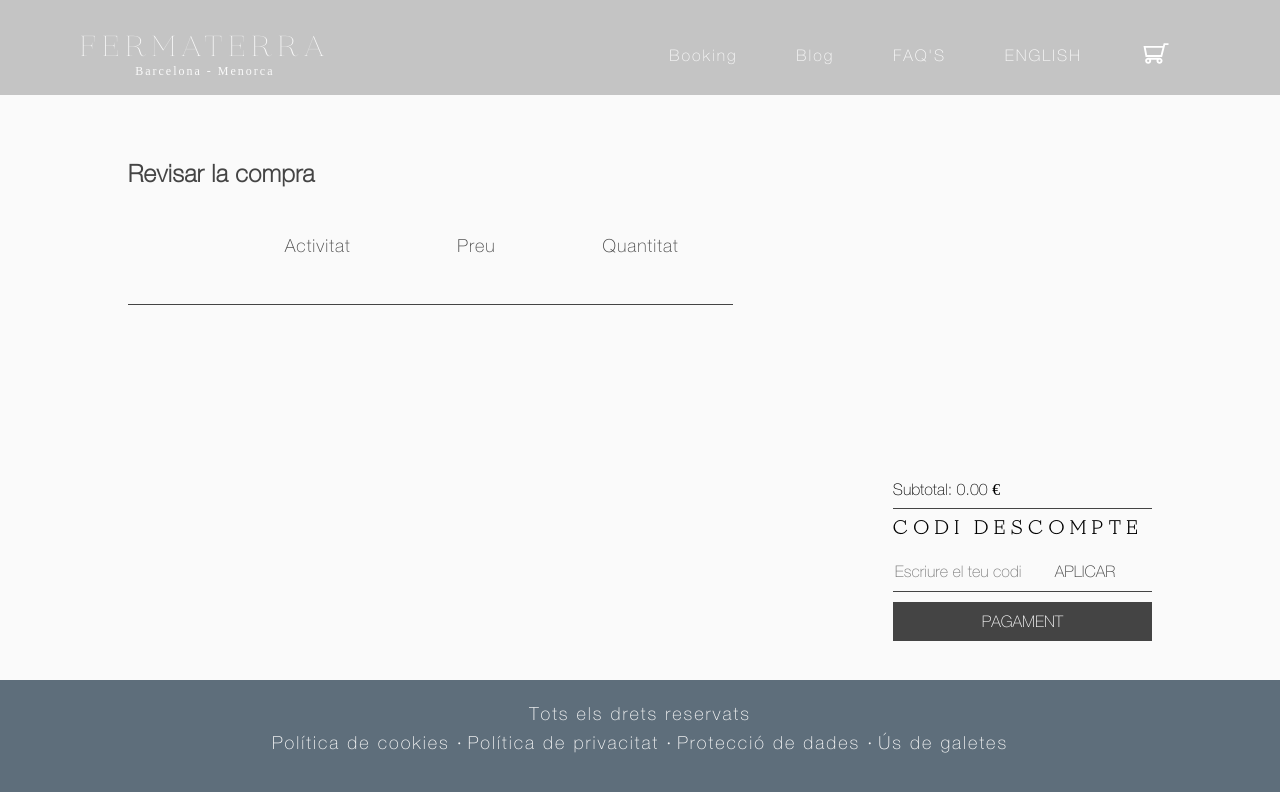
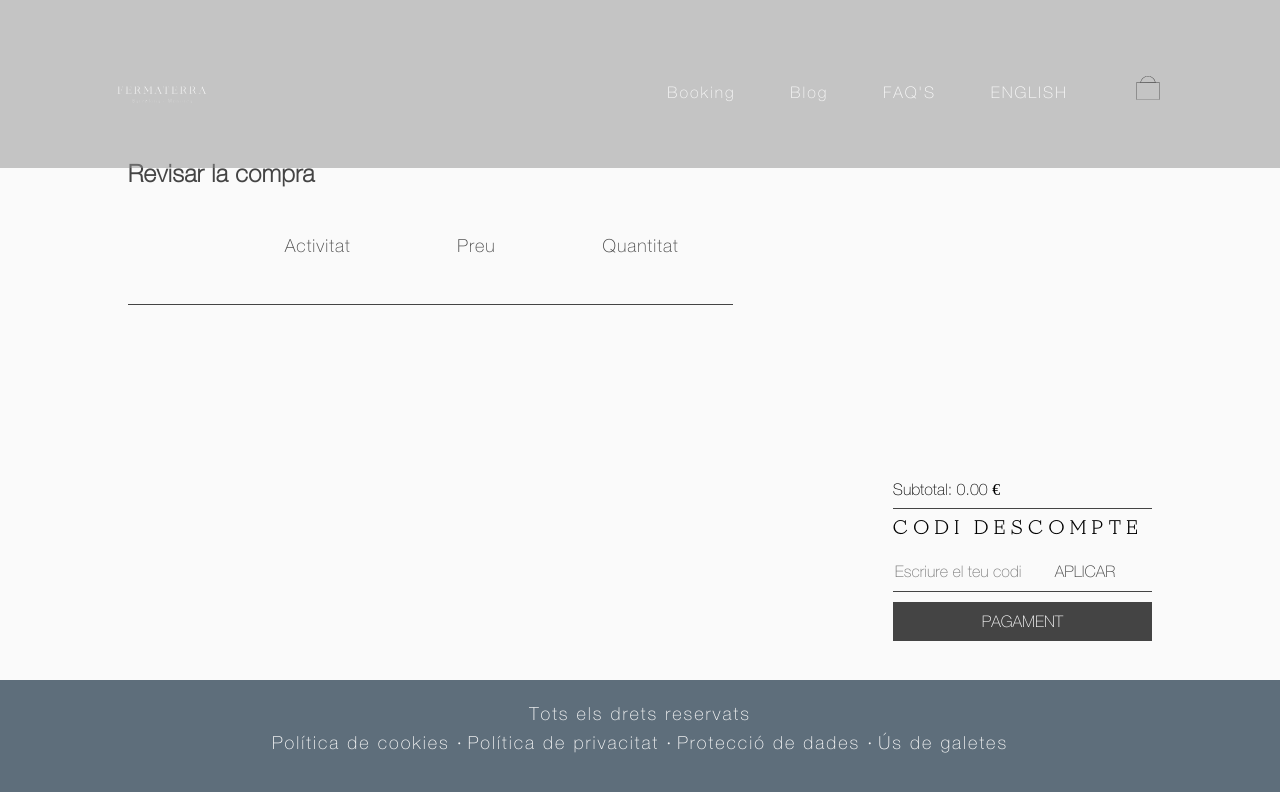
Before and after one commit to Fermaterra/Fermaterra, a Next.js app in the folder frontend/: page /cart in a window 1280 px wide. Shown: the top 792 px of the page. Built offline with nearby package versions, Linux system fonts and the light colour scheme.

Commit message:
Add logos

```diff
--- a/frontend/components/CartMiniature.js
+++ b/frontend/components/CartMiniature.js
@@ -7,7 +7,7 @@ export default function Cart() {
     <div className={styles.cart_miniature}>
       <Link href="/cart">
         <span>
-          <Image src="/img/cart.svg" width={30} height={25} alt="cart" />
+          <Image src="/img/cart.svg" width={50} height={45} alt="cart" />
         </span>
       </Link>
     </div>
--- a/frontend/components/Header.js
+++ b/frontend/components/Header.js
@@ -1,5 +1,6 @@
 import { useState, useEffect } from "react";
 import Link from "next/link";
+import Image from "next/image";
 import { useRouter } from "next/router";
 import es from "../languages/es/header";
 import cat from "../languages/cat/header";
@@ -64,21 +65,11 @@ export default function Header() {
 
   return (
     <header className={styles.header}>
-      <div>
-        <Link href="/">
-          <div className={styles.logo}>
-            <div className={styles.logo__container}>
-              <h1>
-                FERMATERRA
-                {" "}
-              </h1>
-              <span>Barcelona  -  Menorca</span>
-            </div>
-
-          </div>
-        </Link>
-
-      </div>
+      <Link href="/">
+        <div className={styles.logo}>
+          <Image src="/img/logo.svg" layout="fill" />
+        </div>
+      </Link>
       <nav className={styles.nav}>
         <Link href="/booking">{language.booking}</Link>
         <Link href="/blog">{language.blog}</Link>
--- a/frontend/styles/header.module.scss
+++ b/frontend/styles/header.module.scss
@@ -33,31 +33,11 @@
 }
 
 .logo{
-    display: flex;
-    flex-direction: column;
-    align-items: flex-start;
-
+    position: relative;
+    height: 15vh;
+    width: 10rem;
     &:hover{
-        width: fit-content;
-        height: fit-content;
         cursor: pointer;
-    }
-    span{
-        font-weight: 300;
-        font-size: 0.75rem;
-        letter-spacing: 2px;
-
-    }
-}
-.logo__container {
-    display: flex;
-    flex-direction: column;
-    text-align: center;
-
-    h1{
-        font-size: 1.8rem;
-        font-weight: 300;
-        letter-spacing: 6px;
     }
 
 }
```
Also changed, not shown: frontend/public/img/cart.svg, frontend/public/img/logo.svg (added).
